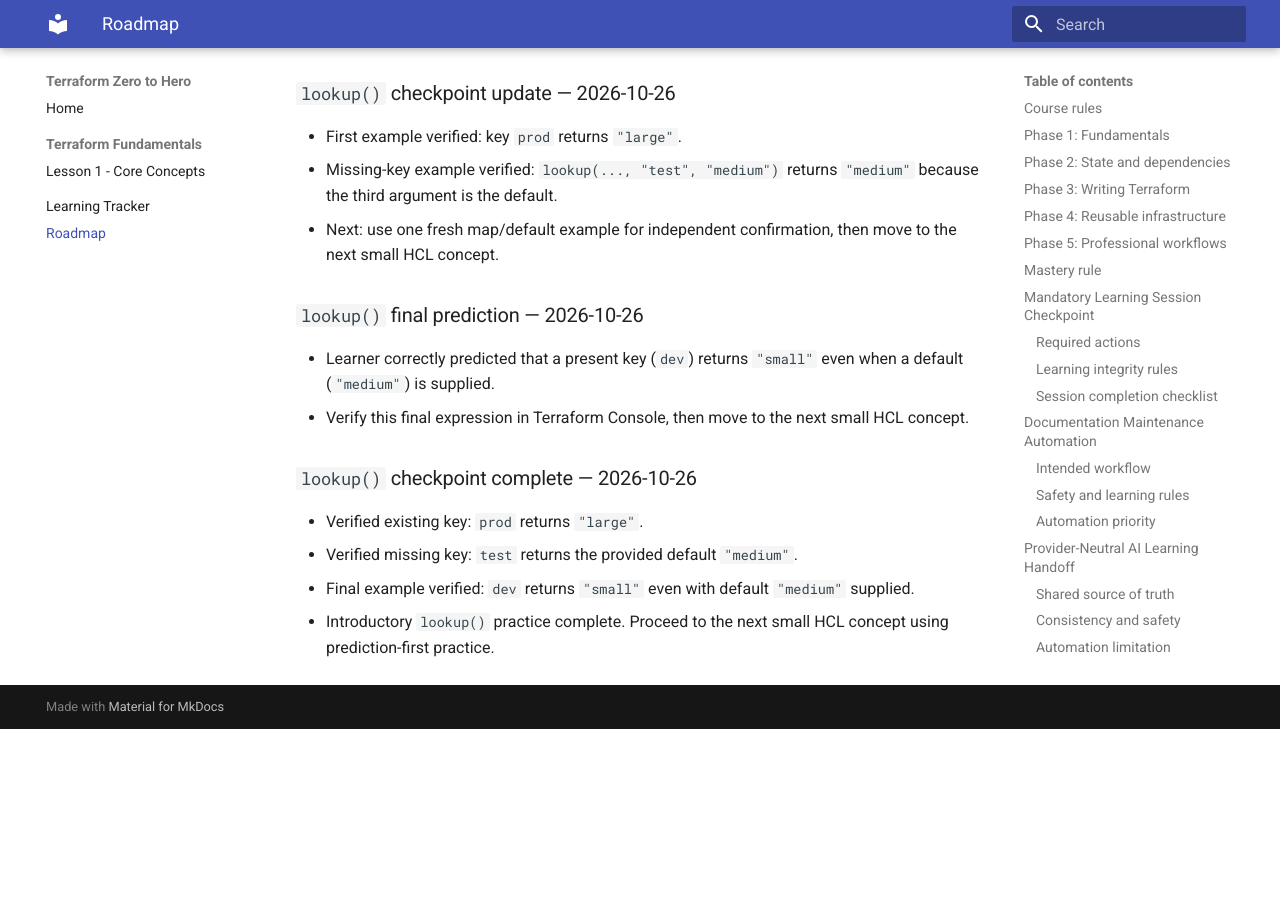
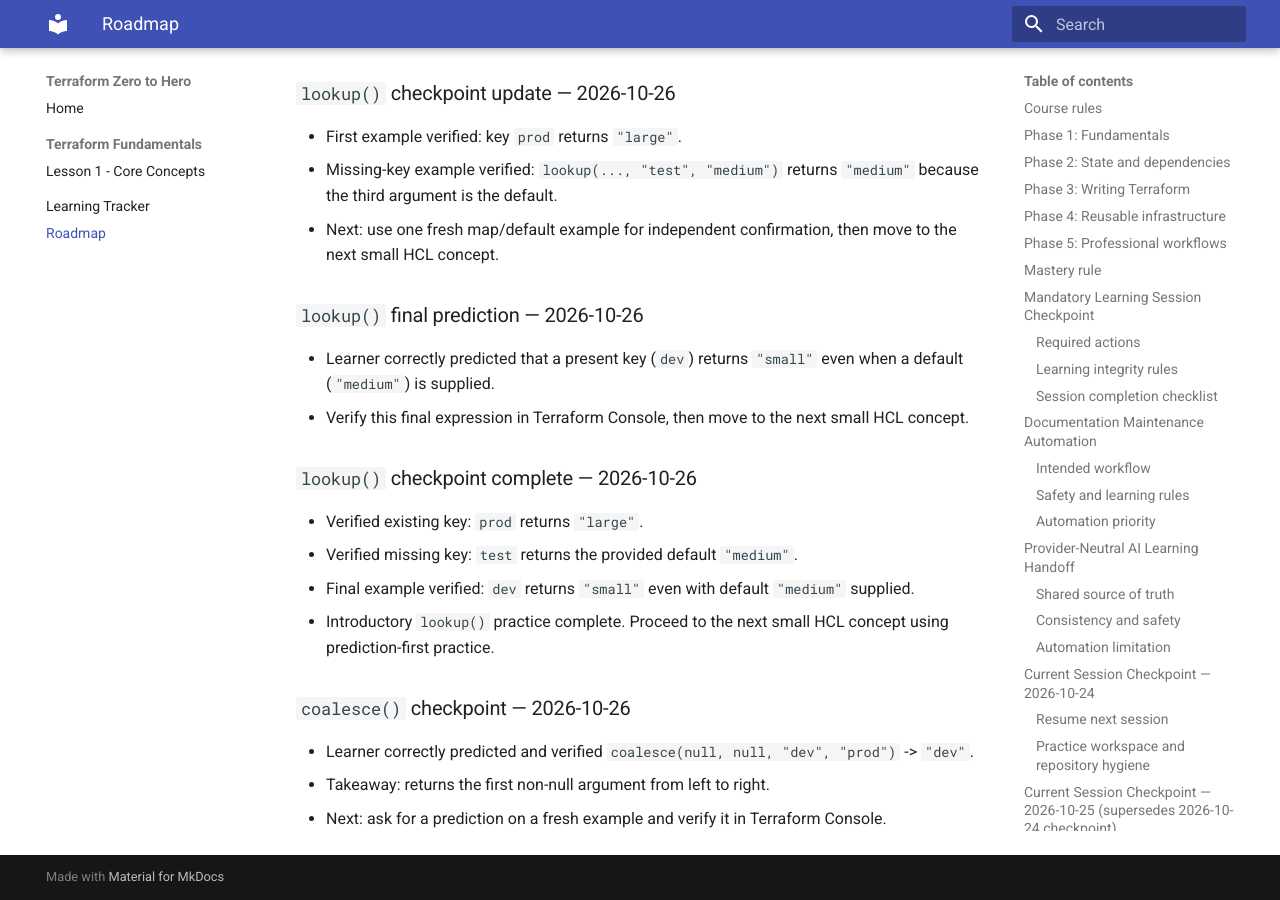
Before and after one commit to pshewale-dev/terraform-azure-lab, an MkDocs documentation site: the page built from docs/LEARNING-ROADMAP.md, in a window 1280 px wide and 900 px high, scrolled down 10327 px. Built offline with MkDocs 1.6.1 and Material for MkDocs 9.7.7, drawn with Linux system fonts in a browser that asks for light colours; before the commit the page ends 11056 px from its top, so only the background shows below that.

Commit message:
docs: record coalesce first non-null example

```diff
--- a/docs/LEARNING-ROADMAP.md
+++ b/docs/LEARNING-ROADMAP.md
@@ -288,3 +288,9 @@ Proceed to the next small HCL concept using prediction-first practice, one conce
 - Verified missing key: `test` returns the provided default `"medium"`.
 - Final example verified: `dev` returns `"small"` even with default `"medium"` supplied.
 - Introductory `lookup()` practice complete. Proceed to the next small HCL concept using prediction-first practice.
+
+
+### `coalesce()` checkpoint — 2026-10-26
+- Learner correctly predicted and verified `coalesce(null, null, "dev", "prod")` -> `"dev"`.
+- Takeaway: returns the first non-null argument from left to right.
+- Next: ask for a prediction on a fresh example and verify it in Terraform Console.
```
